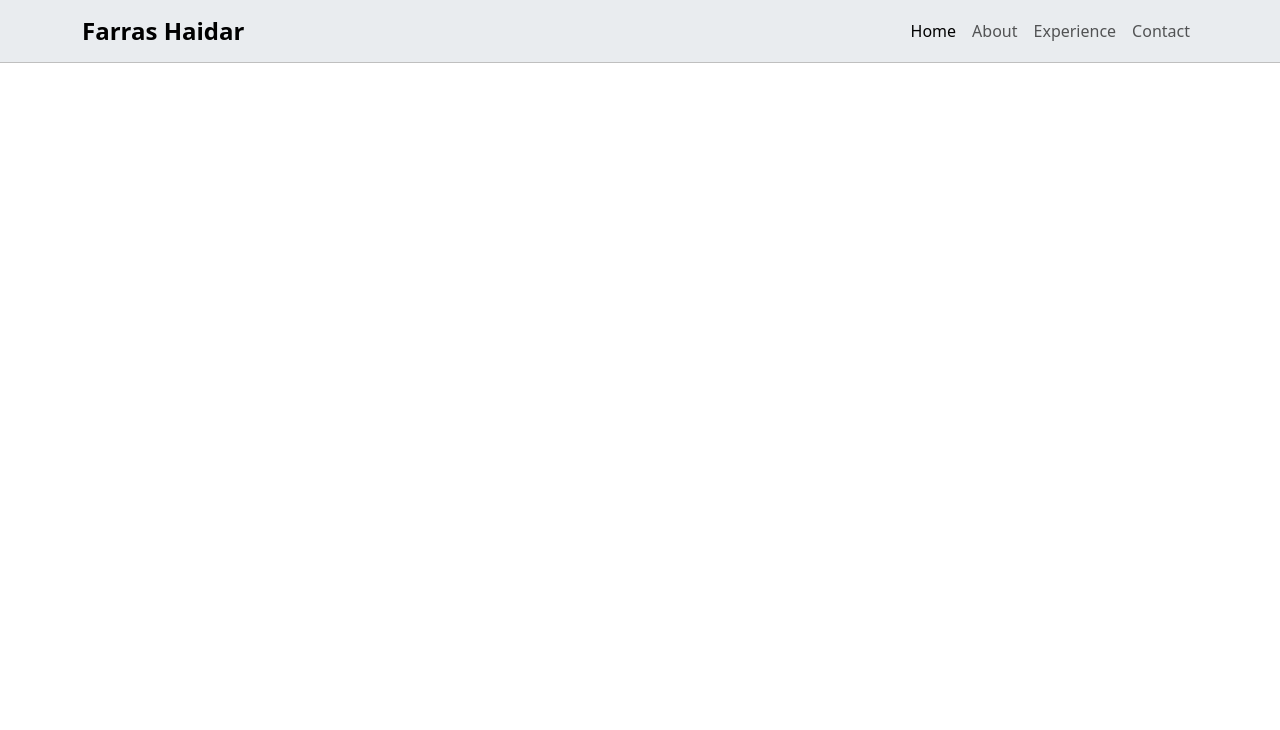
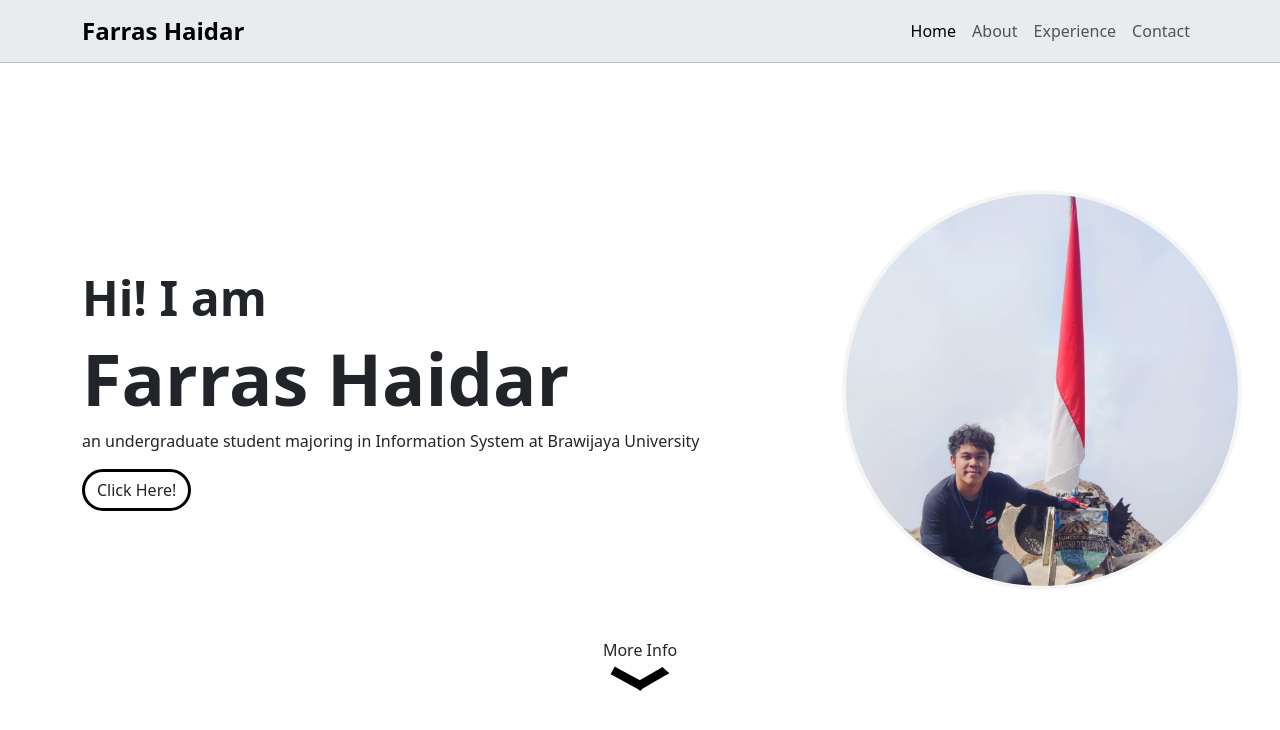
Before and after one commit to FarrasHaidar/Portfolio-, a plain HTML site: page index.html in a window 1280 px wide. Drawn offline with nearby package versions, Linux system fonts and the light colour scheme.

Commit message:
add home

```diff
--- a/index.html
+++ b/index.html
@@ -32,7 +32,25 @@
             </div>
           </div>
       </nav>
-
+      <section id="home" class="home container">
+        <div class="row d-flex align-items-center">
+            <div class="col-8">
+                <h3 class="fw-semibold">Hi! I am</h3>
+                <h1 class="fw-bold">Farras Haidar</h1>
+                <p>an undergraduate student majoring in Information System at Brawijaya University</p>
+                <a class="btn button" href="about_page.jpg" download="">Click Here!</a>
+            </div>
+            <div class="col-4">
+                <div class="circle-container">
+                <img src="landing_page.jpg" alt="Potrait">
+            </div>
+            </div>
+        </div>
+        <div class="arrow w-100 d-flex align-items-center flex-column mt-5">
+            <a class="text-decoration-none text-dark" href="#about">More Info</a>
+            <img id="arrow" class="mt-1" src="arrow.svg" alt="arrow icon">
+        </div>
+      </section>
     <script src="https://cdn.jsdelivr.net/npm/@popperjs/core@2.11.8/dist/umd/popper.min.js" integrity="sha384-I7E8VVD/ismYTF4hNIPjVp/Zjvgyol6VFvRkX/vR+Vc4jQkC+hVqc2pM8ODewa9r" crossorigin="anonymous"></script>
     <script src="https://cdn.jsdelivr.net/npm/bootstrap@5.3.1/dist/js/bootstrap.min.js" integrity="sha384-Rx+T1VzGupg4BHQYs2gCW9It+akI2MM/mndMCy36UVfodzcJcF0GGLxZIzObiEfa" crossorigin="anonymous"></script>
     <script src="https://code.jquery.com/jquery-3.7.0.min.js" integrity="sha256-2Pmvv0kuTBOenSvLm6bvfBSSHrUJ+3A7x6P5Ebd07/g=" crossorigin="anonymous"></script>
--- a/style.css
+++ b/style.css
@@ -1,3 +1,61 @@
+section {
+    padding-top: 128px;
+}
+
+.btn.button {
+    border: 3px solid black;
+    border-radius: 24px;
+}
+
+.btn.button:hover {
+    border: 3px solid black;
+    background-color: black;
+    color: whitesmoke;
+}
+
 .navbar {
     box-shadow: 0 0 0 1px rgba(0, 0, 0, 0.25);
 }
+
+.home h1 {
+    font-size: 72px;
+}
+
+.home h3 {
+    font-size: 48px;
+}
+
+.circle-container {
+    width: 400px;
+    height: 400px;
+    border-radius: 50%;
+    overflow: hidden;
+    border: 4px solid whitesmoke;
+}
+
+.circle-container img {
+    width: 100%;
+    height: 100%;
+    object-fit: cover;
+}
+
+.home .arrow img{
+    width: 60px;
+
+}
+
+#arrow {
+    animation: 2.5s upDown infinite;
+}
+
+@keyframes upDown {
+    0% {
+        transform: translateY(0);
+    }
+    50% {
+        transform: translateY(10px);
+    }
+    100% {
+        transform: translateY(0);
+    }
+}
```
Also changed, not shown: arrow.svg (added), work-1.avif (added), work-2.avif (added). Lines whose indentation alone changed are shown as unchanged.
